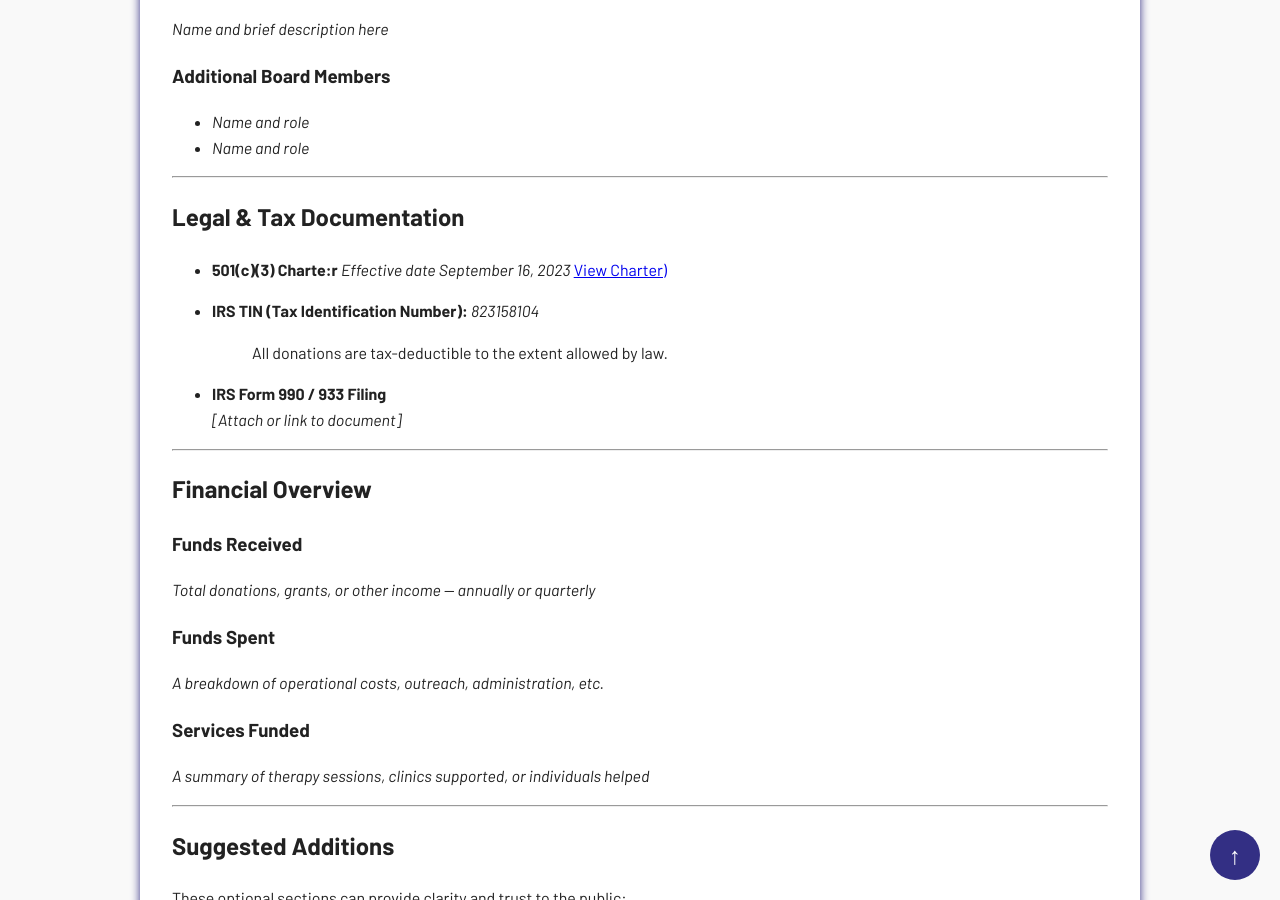
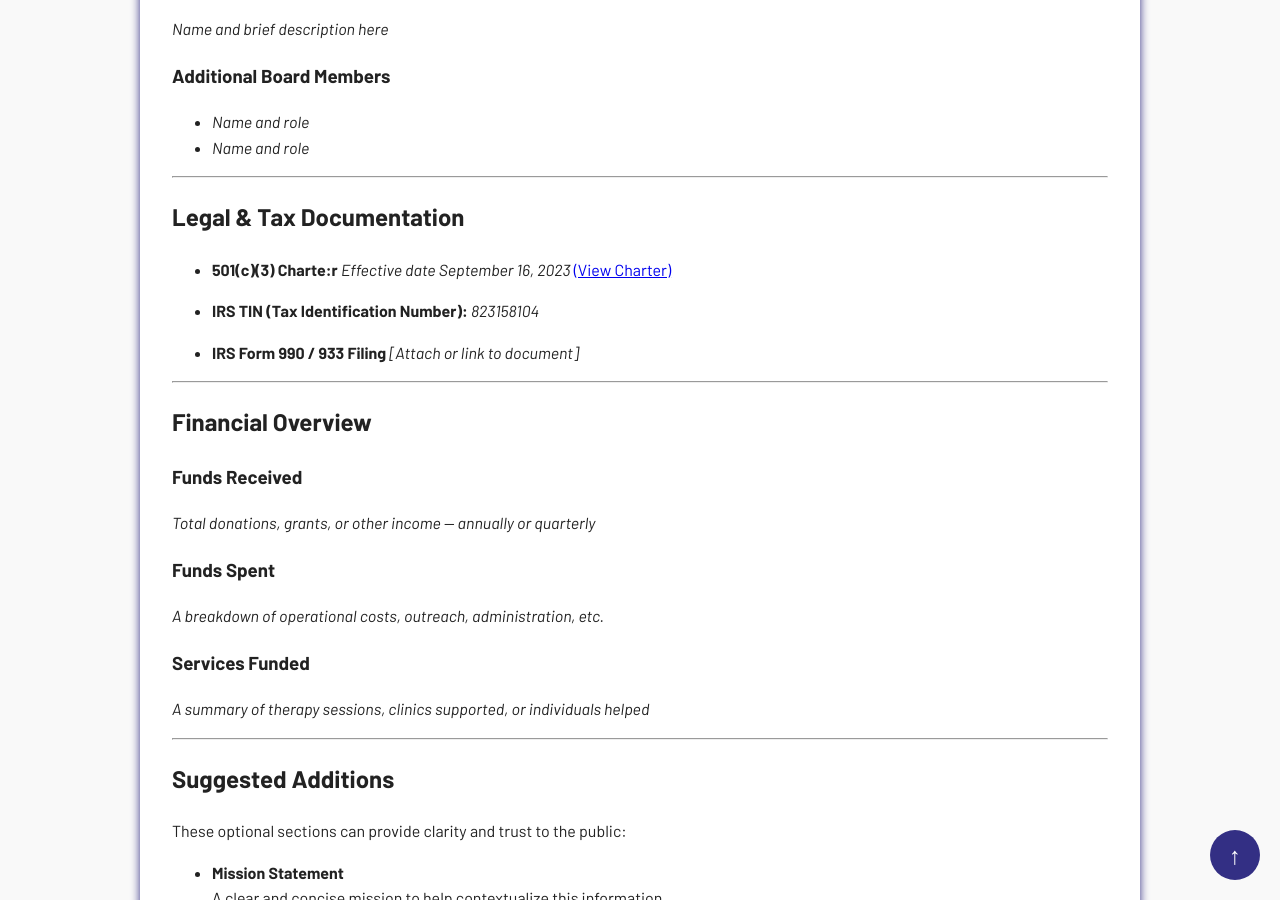
Before and after one commit to zero-hbar/lfrf-mock, a Jekyll site: the page built from public.md, in a window 1280 px wide and 900 px high, scrolled down 575 px. Built offline with Jekyll 4.4.1, drawn with Linux system fonts in a browser that asks for light colours.

Commit message:
file uploading

```diff
--- a/public.md
+++ b/public.md
@@ -32,13 +32,11 @@ This page contains publicly available and essential information about the govern
 
 ## Legal & Tax Documentation
 
-- **501(c)(3) Charte:r** *Effective date September 16, 2023* [View Charter)](assets/documents/lfrf-5013c-paperwork.pdf)
+- **501(c)(3) Charte:r** *Effective date September 16, 2023* [(View Charter)](assets/documents/lfrf-5013c-paperwork.pdf)
 
 - **IRS TIN (Tax Identification Number):** *823158104*
-> All donations are tax-deductible to the extent allowed by law.
 
-- **IRS Form 990 / 933 Filing**
-  *[Attach or link to document]*
+- **IRS Form 990 / 933 Filing** *[Attach or link to document]*
 
 ---
 
```
